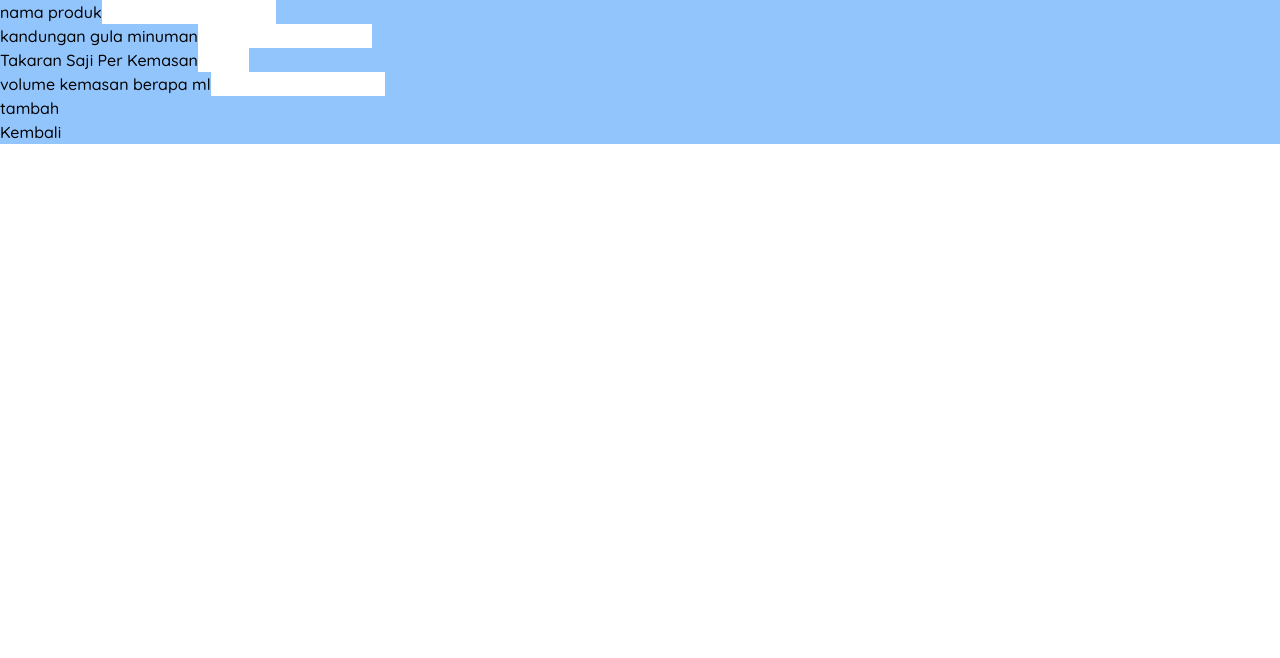
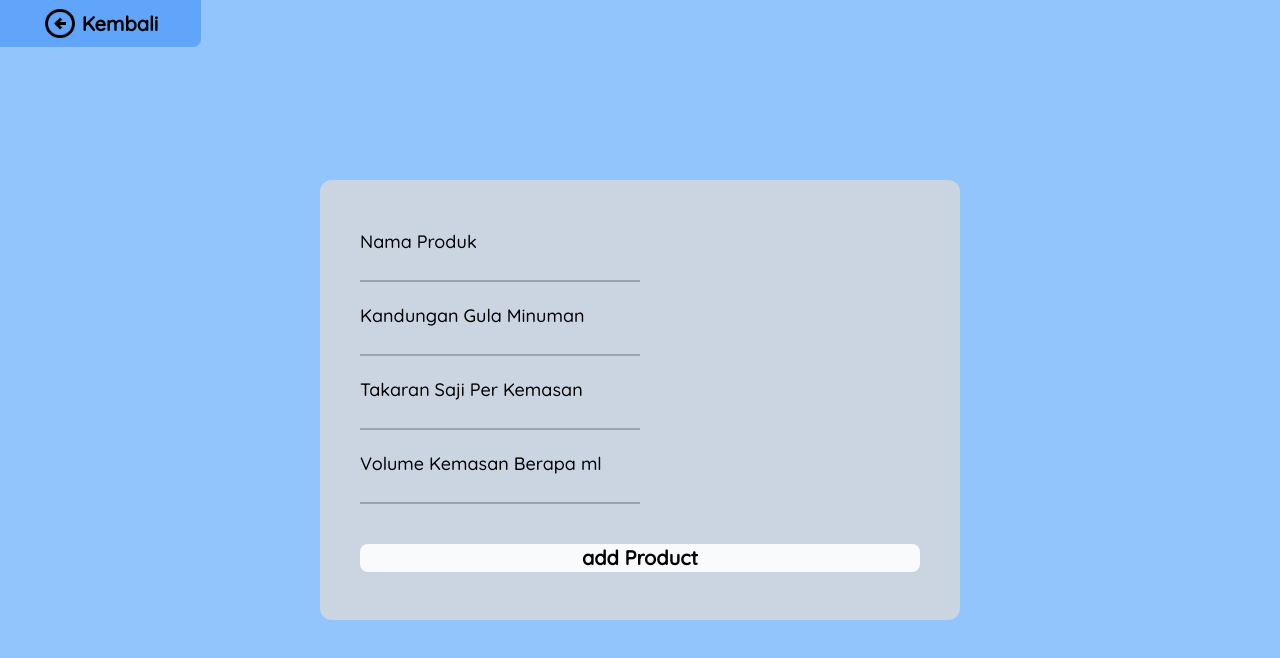
Before and after one commit to GaluhPncWirs/consumption-limit-for-packaged-beverages, a Next.js app: page /addProduct in a window 1280 px wide. Shown: the top 658 px of the page. Built offline with nearby package versions, Linux system fonts and the light colour scheme.

Commit message:
add style in addproduct page

```diff
--- a/src/app/addProduct/page.tsx
+++ b/src/app/addProduct/page.tsx
@@ -1,12 +1,13 @@
 "use client";
 
+import Image from "next/image";
 import Link from "next/link";
 
 export default function AddProduct() {
   async function handleAddProduct(event: any) {
     event.preventDefault();
 
-    const gula = event.target.sugars.value;
+    const gula = event.target.kandunganGula.value;
     const takaranSaji = event.target.takaranSaji.value;
 
     const totalSugars = gula * takaranSaji;
@@ -32,34 +33,63 @@ export default function AddProduct() {
   }
 
   return (
-    <div className="bg-blue-300">
-      <form action="" onSubmit={(e) => handleAddProduct(e)}>
-        <div>
-          <label htmlFor="nameProduct">nama produk</label>
-          <input type="text" id="nameProduct" />
+    <div className="bg-blue-300 h-screen flex flex-col justify-center items-center">
+      <div className="bg-slate-300 w-1/2 rounded-xl">
+        <form
+          onSubmit={(e) => handleAddProduct(e)}
+          className="py-12 px-10 flex flex-col gap-5"
+        >
+          <div className="relative w-1/2 pt-3 font-medium">
+            <input type="text" id="nameProduct" className="inputField peer" />
+            <label htmlFor="nameProduct" className="labelText">
+              Nama Produk
+            </label>
           </div>
-        <div>
-          <label htmlFor="sugars">kandungan gula minuman</label>
-          <input type="number" id="sugars" />
-        </div>
-        <div>
-          <label htmlFor="takaranSaji">Takaran Saji Per Kemasan</label>
+          <div className="relative w-1/2 pt-3 font-medium">
             <input
               type="number"
-            id="takaranSaji"
+              id="kandunganGula"
+              className="inputField peer"
+            />
+            <label htmlFor="kandunganGula" className="labelText">
+              Kandungan Gula Minuman
+            </label>
+          </div>
+          <div className="relative w-1/2 pt-3 font-medium">
+            <input
+              type="number"
               min={0.01}
               max={50}
               step="0.01"
+              id="takaranSaji"
+              className="inputField peer"
             />
+            <label htmlFor="takaranSaji" className="labelText">
+              Takaran Saji Per Kemasan
+            </label>
           </div>
-        <div>
-          <label htmlFor="volume">volume kemasan berapa ml</label>
-          <input type="number" id="volume" />
+          <div className="relative w-1/2 pt-3 font-medium">
+            <input type="number" id="volume" className="inputField peer" />
+            <label htmlFor="volume" className="labelText">
+              Volume Kemasan Berapa ml
+            </label>
           </div>
-        <button>tambah</button>
+          <button className="bg-slate-50 mt-5 rounded-lg text-xl font-semibold hover:bg-blue-400 transition-all">
+            add Product
+          </button>
         </form>
-      <div>
-        <Link href={"./mainContent"}>Kembali</Link>
+      </div>
+      <div className="absolute top-0 left-0 px-3 bg-slate-100 py-1.5 hover:bg-blue-400 rounded-br-lg flex flex-row-reverse justify-center items-center gap-1 cursor-pointer">
+        <Link href={"./mainContent"} className="text-xl font-semibold">
+          Kembali
+        </Link>
+        <Image
+          src="/images/arrow_left.png"
+          alt="arrow_left"
+          className="w-1/5"
+          width={200}
+          height={200}
+        />
       </div>
     </div>
   );
--- a/src/app/inputUser/page.tsx
+++ b/src/app/inputUser/page.tsx
@@ -16,6 +16,7 @@ export default function DisplayInputUser() {
     height: "",
     weight: "",
   });
+  const [tdee, setTdee] = useState(0);
 
   function calculateMaxSugar() {
     const age = parseInt(ages.current?.value || "0");
@@ -75,9 +76,9 @@ export default function DisplayInputUser() {
     const maxSugarPerGrams = maxCalories / 4; // Karena 1 gram gula = 4 kalori
     localStorage.setItem("maxSugars", String(maxSugarPerGrams));
     setYourMaxSugar(maxSugarPerGrams);
-    // console.log("Kebutuhan Kalori Harian (TDEE):" + TDEE.toFixed(2));
+
+    setTdee(TDEE);
   }
-
   function handleFilled(event: any) {
     const { id, value } = event.target;
     return setMustFilled({ ...mustFilled, [id]: value });
@@ -207,7 +208,11 @@ export default function DisplayInputUser() {
           </div>
           <div>
             {modalBox && (
-              <ModalBox setModalBox={setModalBox} yourMaxSugar={yourMaxSugar} />
+              <ModalBox
+                setModalBox={setModalBox}
+                yourMaxSugar={yourMaxSugar}
+                tdee={tdee}
+              />
             )}
           </div>
         </div>
--- a/src/components/modalBox/page.tsx
+++ b/src/components/modalBox/page.tsx
@@ -1,7 +1,7 @@
 "use client";
 import { useRouter } from "next/navigation";
 
-export default function ModalBox({ setModalBox, yourMaxSugar }: any) {
+export default function ModalBox({ setModalBox, yourMaxSugar, tdee }: any) {
   const { push } = useRouter();
   function handleClick() {
     setModalBox(false);
@@ -12,11 +12,15 @@ export default function ModalBox({ setModalBox, yourMaxSugar }: any) {
       <div className="w-1/3 h-1/3 bg-slate-200 z-40 absolute top-1/3 right-1/3 rounded-lg flex flex-col justify-center items-center gap-5">
         <h1 className="text-3xl font-bold">Your Max Consume Sugar</h1>
         <p className="font-semibold text-xl">
+          Your Calories{" "}
+          {tdee.toLocaleString("id-ID", { maximumFractionDigits: 0 })}
+        </p>
+        <p className="font-semibold text-xl">
           {yourMaxSugar.toLocaleString("id-ID", { maximumFractionDigits: 0 })}{" "}
           Gram Gula/Hari
         </p>
         <div className="bg-slate-300 py-1 px-4 rounded-lg mt-3 font-semibold text-lg cursor-pointer hover:bg-slate-400">
-          <button onClick={handleClick}>oke</button>
+          <button onClick={handleClick}>Oke</button>
         </div>
       </div>
     </div>
```
Also changed, not shown: public/images/arrow_left.png (added). Lines whose indentation alone changed are shown as unchanged.
